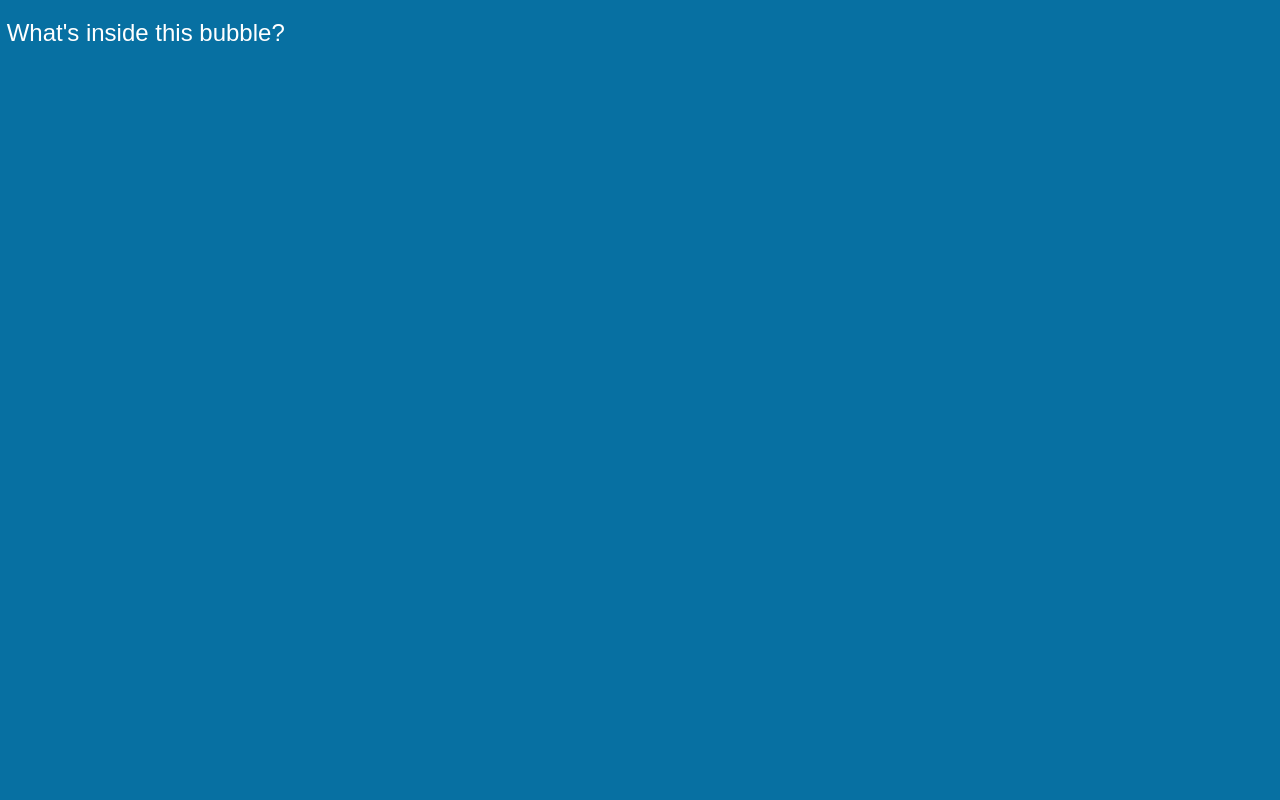
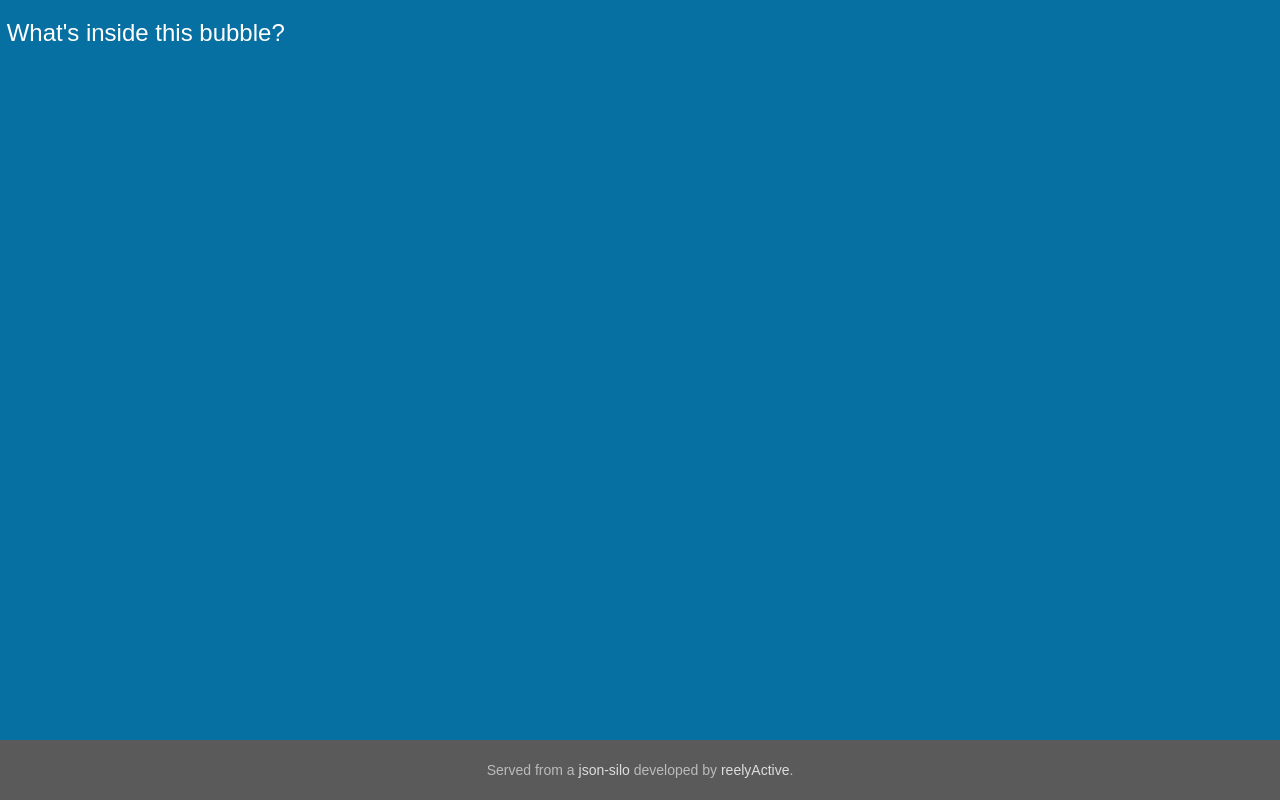
Before and after one commit to reelyactive/json-silo, a website: page web/story.html in a window 1280 px wide. Drawn offline with nearby package versions, Linux system fonts and the light colour scheme; some packages are replaced by stand-ins of ours; a script that the page names is missing.

Commit message:
Added footer with links

```diff
--- a/web/story.html
+++ b/web/story.html
@@ -21,5 +21,8 @@
               json="device.story" mode="desktop" motion="false" fade="true">
       </bubble>
     </div>
+    <footer class="footer">
+      Served from a <a href="https://github.com/reelyactive/json-silo" target="_blank">json-silo</a> developed by <a href="http://reelyactive.com" target="_blank">reelyActive</a>.
+    </footer>
   </body>
 </html>
--- a/web/style/story.css
+++ b/web/style/story.css
@@ -8,3 +8,25 @@ body {
   font-family: 'Source Sans Pro', sans-serif;
   color: #fff;
 }
+
+.footer {
+  position: absolute;
+  bottom: 0;
+  margin-top: 30px;
+  width: 100%;
+  height: 60px;
+  line-height: 60px;
+  color: #bbb;
+  background-color: #5a5a5a;
+  text-align: center;
+  overflow: hidden;
+}
+
+  .footer a {
+    color: #ddd;
+  }
+
+  .footer a:hover {
+    color: #fff;
+    text-decoration: none;
+  }
```
